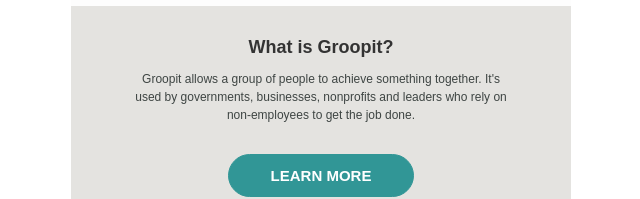
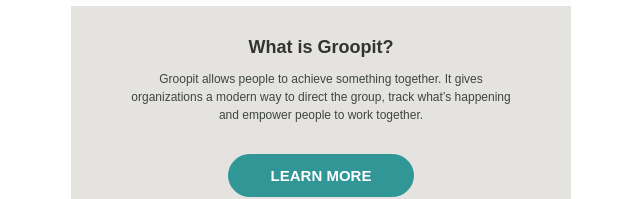
Before and after one commit to jbo118/email-test, a plain HTML site: page invitation2.html in a window 1280 px wide. Shown: the part 528-727 px from the top of the page, without its empty margins (319-959 px from the left). Drawn offline with Linux system fonts and the light colour scheme.

Commit message:
Add files via upload

```diff
--- a/invitation2.html
+++ b/invitation2.html
@@ -86,7 +86,7 @@
              <tr>
               <td class="last">
                 <h2>What is Groopit?</h2>
-                <p>Groopit allows a group of people to achieve something together. It's used by governments, businesses, nonprofits and leaders who rely on non-employees to get the job done.<br><br>
+                <p>Groopit allows people to achieve something together. It gives organizations a modern way to direct the group, track what’s happening and empower people to work together.<br><br>
                 </p>
                 <a class="button-a button-a-primary" href="@ViewBag.AcceptUrl">LEARN MORE</a>
               </td>
```
